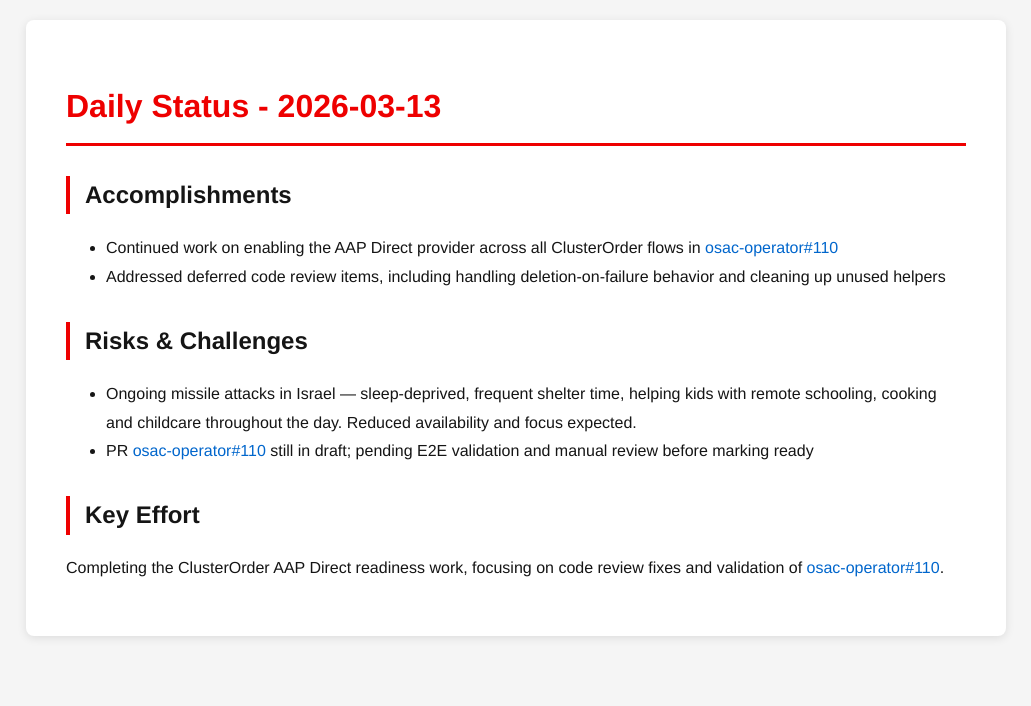
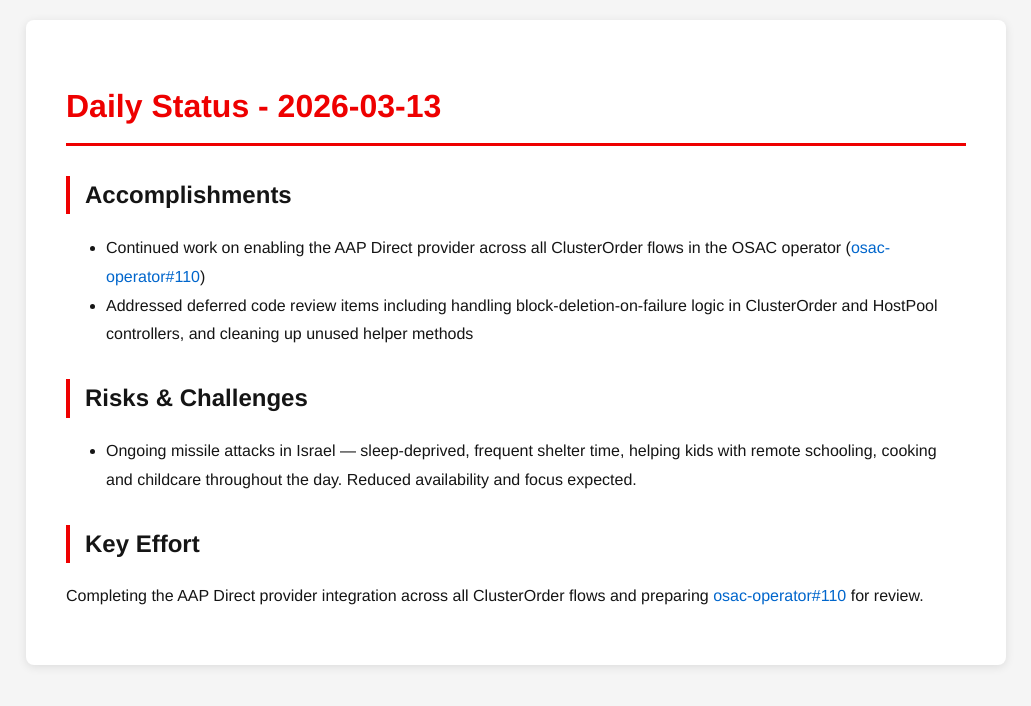
Before and after one commit to tzvatot/daily-status, a Jekyll site: the page built from 2026-03-13.md, in a window 1280 px wide. Shown: the top 706 px of the page, without its empty margins (124-1155 px from the left). Built offline with Jekyll 4.4.1, drawn with Linux system fonts in a browser that asks for light colours.

Commit message:
Daily status update - 2026-03-13

```diff
--- a/2026-03-13.md
+++ b/2026-03-13.md
@@ -7,12 +7,11 @@
 # Daily Status - 2026-03-13
 
 ## Accomplishments
-- Continued work on enabling the AAP Direct provider across all ClusterOrder flows in [osac-operator#110](https://github.com/osac-project/osac-operator/pull/110)
-- Addressed deferred code review items, including handling deletion-on-failure behavior and cleaning up unused helpers
+- Continued work on enabling the AAP Direct provider across all ClusterOrder flows in the OSAC operator ([osac-operator#110](https://github.com/osac-project/osac-operator/pull/110))
+- Addressed deferred code review items including handling block-deletion-on-failure logic in ClusterOrder and HostPool controllers, and cleaning up unused helper methods
 
 ## Risks & Challenges
 - Ongoing missile attacks in Israel — sleep-deprived, frequent shelter time, helping kids with remote schooling, cooking and childcare throughout the day. Reduced availability and focus expected.
-- PR [osac-operator#110](https://github.com/osac-project/osac-operator/pull/110) still in draft; pending E2E validation and manual review before marking ready
 
 ## Key Effort
-Completing the ClusterOrder AAP Direct readiness work, focusing on code review fixes and validation of [osac-operator#110](https://github.com/osac-project/osac-operator/pull/110).
+Completing the AAP Direct provider integration across all ClusterOrder flows and preparing [osac-operator#110](https://github.com/osac-project/osac-operator/pull/110) for review.
```
